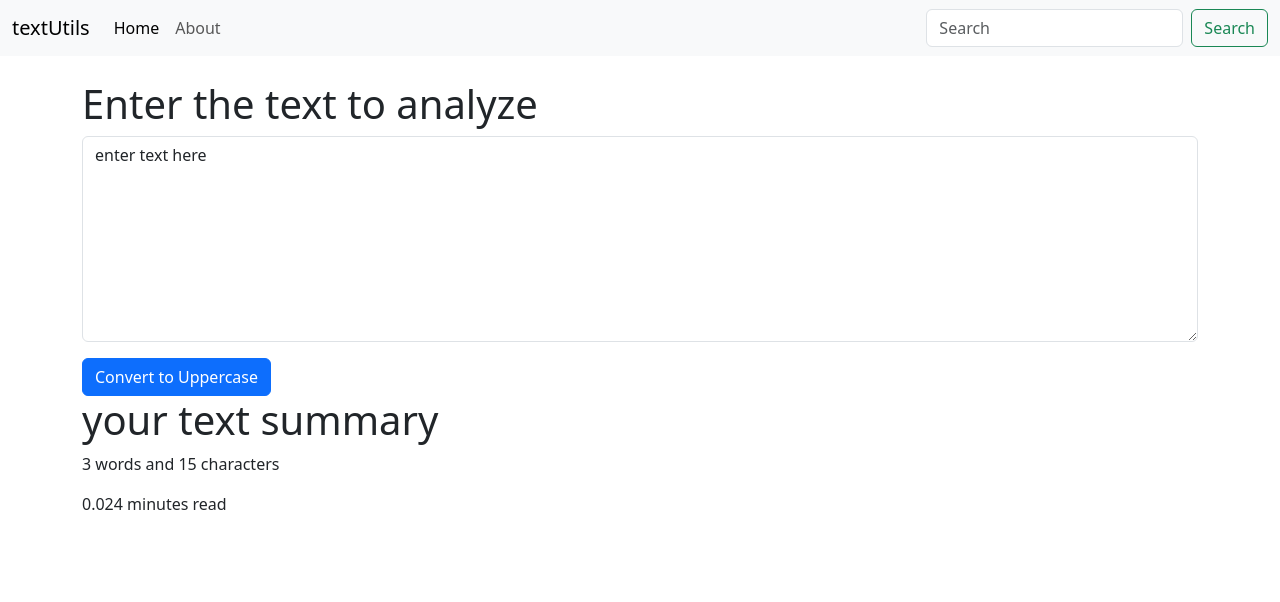
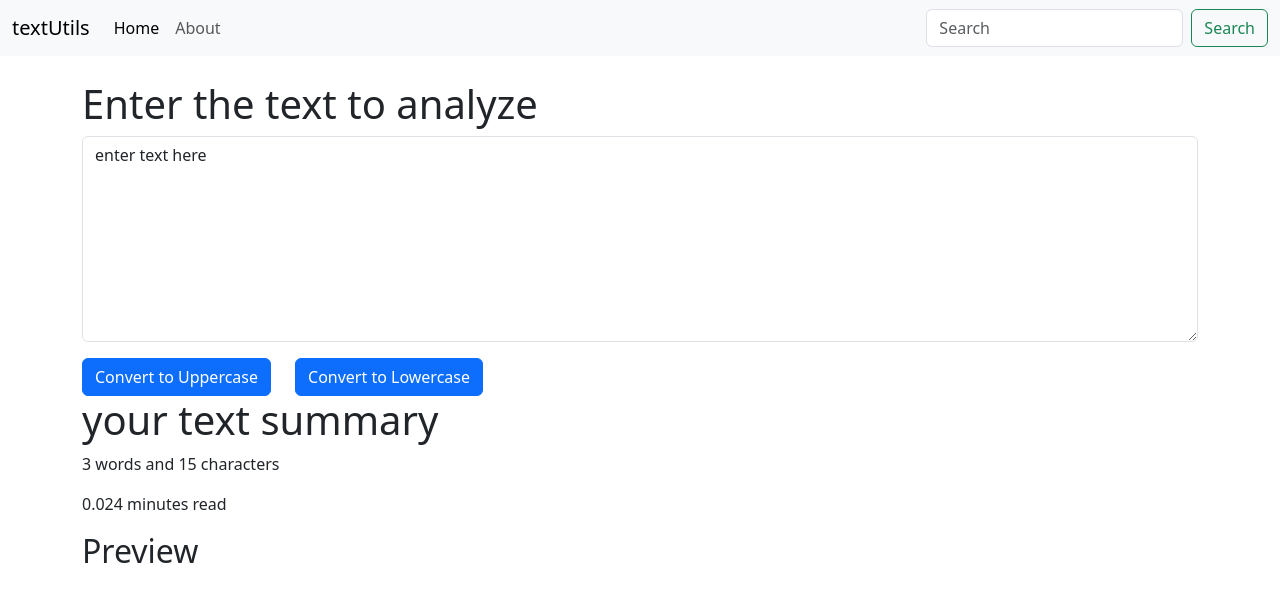
Before and after one commit to chinthanah/Text_game, a React (Create React App) app: page / in a window 1280 px wide. Shown: the top 602 px of the page. Built offline with nearby package versions, Linux system fonts and the light colour scheme.

Commit message:
Lowercase button added

```diff
--- a/src/components/Text.js
+++ b/src/components/Text.js
@@ -2,8 +2,12 @@ import React, { useState } from "react";
 
 export default function Text(props) {
   const handleUpClick = () => {
-    console.log("Uppercase button clicked" + text);
     let newText = text.toUpperCase();
+    setText(newText);
+  };
+
+  const handleLowClick = () => {
+    let newText = text.toLowerCase();
     setText(newText);
   };
 
@@ -27,6 +31,9 @@ export default function Text(props) {
         <button className="btn btn-primary" onClick={handleUpClick}>
           Convert to Uppercase
         </button>
+        <button className="btn btn-primary mx-4" onClick={handleLowClick}>
+          Convert to Lowercase
+        </button>
       </div>
 
       <div className="count">
@@ -35,6 +42,7 @@ export default function Text(props) {
           {text.split(" ").length} words and {text.length} characters
         </p>
         <p>{0.008 * text.split(" ").length} minutes read</p>
+        <h2>Preview</h2>
       </div>
     </>
   );
```
